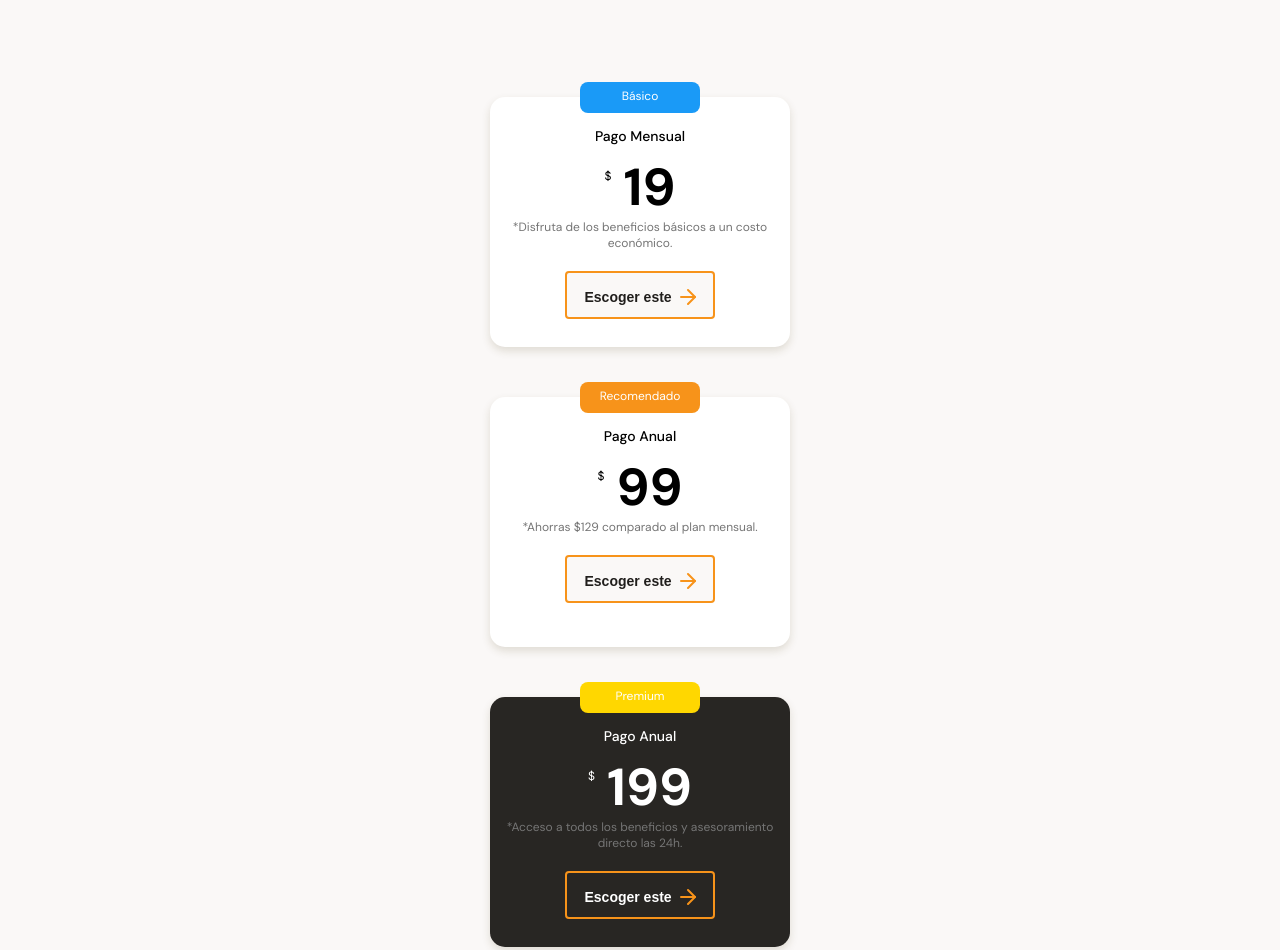
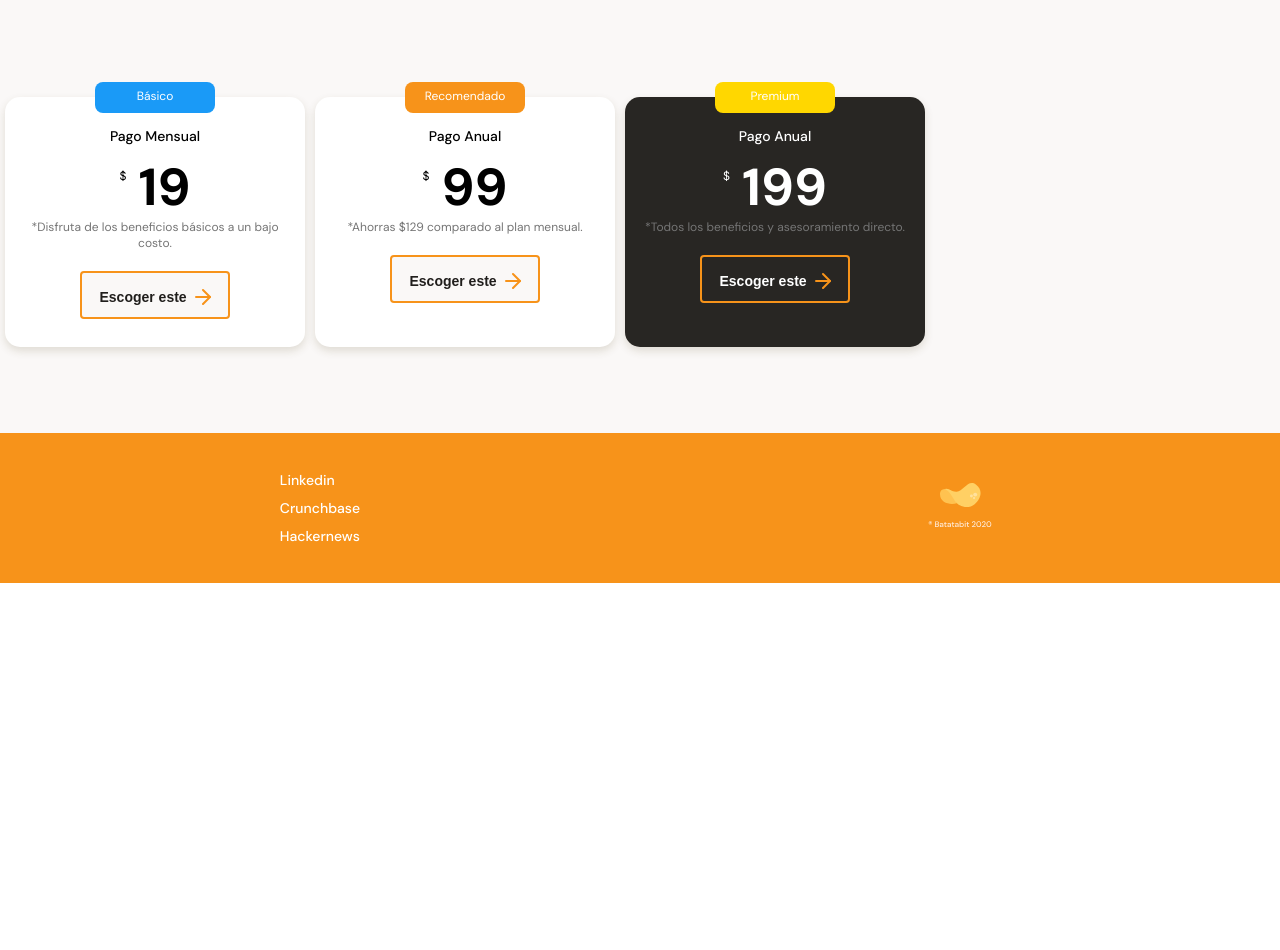
Before and after one commit to ad-ejami/DW-Study_mobile_first, a plain HTML site: page index.html in a window 1280 px wide. Shown: the part 2877-3827 px from the top of the page. After the commit the page ends 3460 px from the top, so only its background shows below. Drawn offline with Linux system fonts and the light colour scheme.

Commit message:
Footer finish

```diff
--- a/index.html
+++ b/index.html
@@ -126,7 +126,7 @@
                     <div class="plan-info-container">
                         <h3 class="plan-card--title">Pago Mensual</h3>
                         <p class="plan-card--price"><span>$</span> 19</p>
-                        <p class="plan-card--saving">*Disfruta de los beneficios básicos a un costo económico.</p>
+                        <p class="plan-card--saving">*Disfruta de los beneficios básicos a un bajo costo.</p>
                         <button class="plan-card--ca">Escoger este <span></span></button>
                     </div>
                 </article>
@@ -144,13 +144,24 @@
                     <div class="plan-info-container">
                         <h3 class="plan-card--title">Pago Anual</h3>
                         <p class="plan-card--price"><span>$</span> 199</p>
-                        <p class="plan-card--saving">*Acceso a todos los beneficios y asesoramiento directo las 24h.</p>
+                        <p class="plan-card--saving">*Todos los beneficios y asesoramiento directo.</p>
                         <button class="plan-card--ca">Escoger este <span></span></button>
                     </div>
                 </article>
             </section>
         </section>
     </main>
-    <footer></footer>
+    <footer>
+        <section class="left">
+            <ul>
+                <li><a href="#">Linkedin</a></li>
+                <li><a href="#">Crunchbase</a></li>
+                <li><a href="#">Hackernews</a></li>
+            </ul>
+        </section>
+        <section class="right">
+            <img src="./assets/img/logo-footer.svg" alt="Logo de batatabit">
+        </section>
+    </footer>
 </body>
 </html>
--- a/style.css
+++ b/style.css
@@ -379,13 +379,21 @@ main{
     line-height: 1.8rem;
     color: #808080;
 }
+.plans-container--slider{
+    display: flex;
+    height: 316px;
+    overflow-x: scroll;
+    overscroll-behavior-y: contain;
+    scroll-snap-type: x proximity;
+}
 .plans-container--card{
     position: relative;
+    scroll-snap-align: center;
     width: 70%;
-    min-width: 230px;
+    min-width: 190px;
     max-width: 300px;
     height: 250px;
-    margin: 50px auto 0;
+    margin: 50px 5px 0;
     padding: 0 15px;
     background-color: var(--just-white);
     border-radius: 15px;
@@ -471,11 +479,12 @@ main{
 }
 .plans-container--card-premium{
     position: relative;
+    scroll-snap-align: center;
     width: 70%;
-    min-width: 230px;
+    min-width: 190px;
     max-width: 300px;
     height: 250px;
-    margin: 50px auto 0;
+    margin: 50px 5px 0;
     padding: 0 15px;
     background-color: var(--warm-black);
     border-radius: 15px;
@@ -512,3 +521,28 @@ main{
     line-height: 1.8rem;
     color: var(--just-white);
 }
+footer{
+    display: flex;
+    width: 100%;
+    height: 150px;
+    background-color: var(--bitcoin-orange);
+}
+footer section{
+    display: flex;
+    justify-content: center;
+    width: 50%;
+    align-items: center;
+}
+footer .left ul{
+    font-size: 1.4rem;
+    font-weight: 500;
+    line-height: 1.8rem;
+    list-style: none;
+}
+.left li{
+    margin: 10px 0;
+}
+.left a{
+    text-decoration: none;
+    color: var(--just-white);
+}
```
